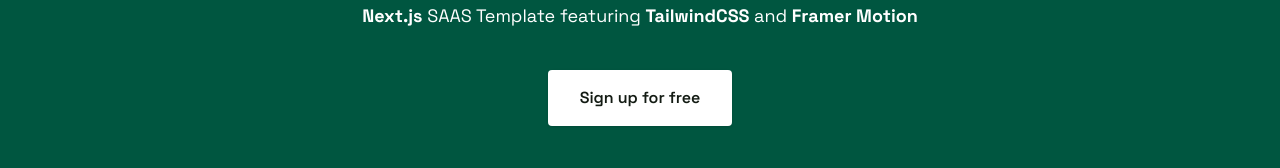
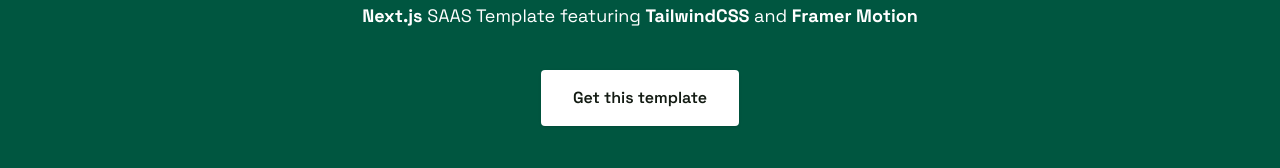
Before and after one commit to Prathamesh-Dukare/dukes-saas-boileplate, a Next.js app: page / in a window 1280 px wide. Shown: the part 532-700 px from the top of the page. Built offline with nearby package versions, Linux system fonts and the light colour scheme.

Commit message:
auto commit

```diff
--- a/src/app/page.js
+++ b/src/app/page.js
@@ -47,7 +47,7 @@
             </>
           }
           ctaButtonClassName='px-8 py-4'
-          ctaText='Sign up for free'
+          ctaText='Get this template'
           productImage={'/product.png'}
         />
       </div>
--- a/src/components/Hero.js
+++ b/src/components/Hero.js
@@ -88,9 +88,10 @@
           className='flex flex-col items-center justify-center'
         >
           <Image
+            quality={100}
             width={1200}
             height={800}
-            className='w-[80vw] mx-auto rounded'
+            className='w-[80vw] mx-auto rounded-md'
             src={productImage}
             alt='UI image courtesy of ChartMogul'
           />
```
